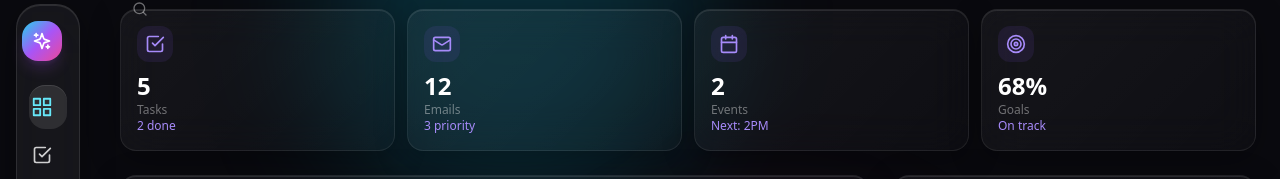
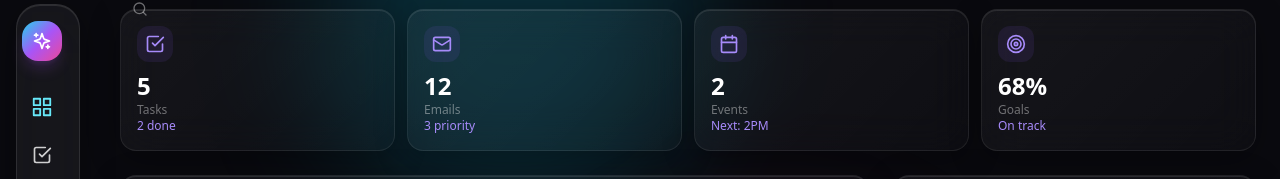
Before and after one commit to JM7876/Life-os, a Next.js app in the folder life-os/: page / in a window 1280 px wide. Shown: the part 172-351 px from the top of the page. Built offline with nearby package versions, Linux system fonts and the light colour scheme.

Commit message:
Remove active background, keep only text color

```diff
--- a/life-os/src/app/page.tsx
+++ b/life-os/src/app/page.tsx
@@ -155,7 +155,7 @@ export default function LifeOS() {
           onClick={() => setActiveTab(item.id)}
           className={`w-full flex items-center gap-3 px-3 py-3 rounded-2xl transition-all duration-300 group relative ${
             activeTab === item.id
-              ? 'bg-white/10 text-cyan-300 shadow-[inset_0_1px_0_rgba(255,255,255,0.1)]'
+              ? 'text-cyan-300'
               : 'text-white/80 hover:text-cyan-300'
           } ${sidebarOpen ? '' : 'justify-center'}`}
         >
```
